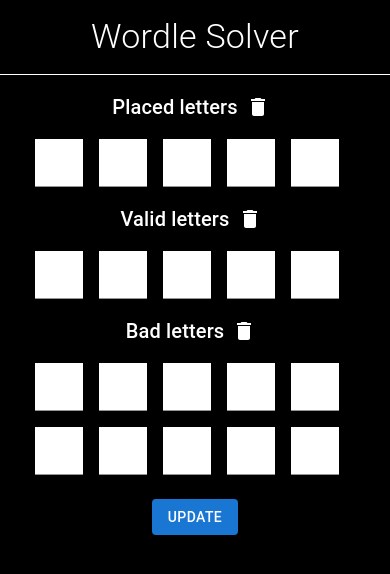
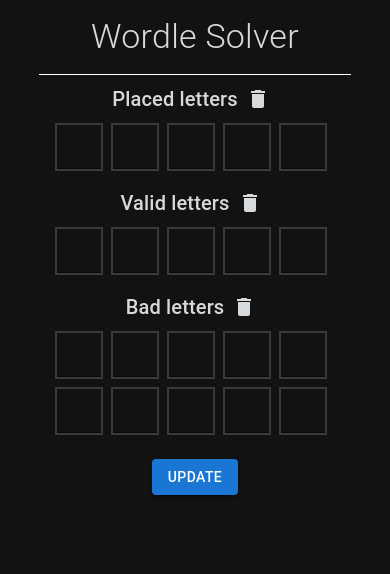
Before and after one commit to tinytinyeye/blog, a Next.js app: page /app/wordle-solver in a window 390 px wide. Shown: the top 574 px of the page. Built offline with nearby package versions, Linux system fonts and the light colour scheme.

Commit message:
chore: updated UI to make it more mobile-friendly

```diff
--- a/components/WordleSolver/LetterInput.tsx
+++ b/components/WordleSolver/LetterInput.tsx
@@ -23,8 +23,9 @@
                 sx={{
                     backgroundColor: value
                         ? variantToBackgroundColor[variant]
-                        : 'white',
-                    color: value ? 'white' : 'black',
+                        : '#121213',
+                    border: '2px solid #3a3a3c',
+                    color: value ? '#d7dadc' : '#3a3a3c',
                     width: '3rem',
                     height: '3rem',
                     p: 0,
--- a/components/WordleSolver/Letters.tsx
+++ b/components/WordleSolver/Letters.tsx
@@ -33,11 +33,11 @@
     );
 
     return (
-        <Box>
+        <Box sx={{ mb: 1 }}>
             <Box sx={{ display: 'flex', justifyContent: 'center' }}>
                 <Typography
                     variant="h6"
-                    sx={{ color: 'white', py: 2, textAlign: 'center' }}
+                    sx={{ color: '#d7dadc', py: 1, textAlign: 'center' }}
                 >
                     {title}
                 </Typography>
@@ -45,7 +45,7 @@
                     aria-label={`Clear ${title}`}
                     onClick={() => dispatch(clearLetters())}
                 >
-                    <Delete sx={{ fill: 'white' }} />
+                    <Delete sx={{ fill: '#d7dadc' }} />
                 </IconButton>
             </Box>
             {Array(letters.length / LETTERS_PER_ROW)
@@ -57,7 +57,7 @@
                             alignItems: 'center',
                             justifyContent: 'center',
                             flexWrap: 'wrap',
-                            mt: row > 0 ? 2 : 0,
+                            mt: row > 0 ? 1 : 0,
                         }}
                         key={`${variant}_letter_row_${row}P`}
                     >
@@ -71,7 +71,7 @@
                                         variant={variant}
                                         value={letters[i]}
                                         onChange={onChangeHandlers[i]}
-                                        sx={{ mr: 2 }}
+                                        sx={{ mr: 1 }}
                                         ref={(el) => (refs.current[i] = el)}
                                         key={`${variant}_letter_${i}`}
                                     />
--- a/components/WordleSolver/WordleSolver.tsx
+++ b/components/WordleSolver/WordleSolver.tsx
@@ -39,14 +39,13 @@
                 flexDirection: 'column',
                 width: '100vw',
                 height: '100vh',
-                backgroundColor: 'black',
-                overflowY: 'auto',
+                backgroundColor: '#121213'
             }}
         >
             <Box
                 sx={{
-                    minWidth: '32rem',
-                    maxWidth: '60vw',
+                    minWidth: '80vw',
+                    maxWidth: '80rem',
                     alignSelf: 'center',
                 }}
             >
@@ -54,7 +53,7 @@
                     variant="h4"
                     component="h1"
                     sx={{
-                        color: 'white',
+                        color: '#d7dadc',
                         py: 2,
                         fontWeight: '300',
                         textAlign: 'center',
@@ -70,7 +69,7 @@
                     <Button variant="contained" onClick={onUpdate} sx={{ alignSelf: 'center' }}>
                         Update
                     </Button>
-                    <Box component="ul" sx={{ alignSelf: 'center' }}>
+                    <Box component="ul" sx={{ alignSelf: 'center', height: '10vh', overflowY: 'scroll' }}>
                         {suggestions.map((suggestion) => (
                             <Box component="li" key={suggestion}>{suggestion}</Box>
                         ))}
--- a/styles/main.css
+++ b/styles/main.css
@@ -5,7 +5,7 @@
     height: 100%;
     margin: 0;
     padding: 0;
-    overflow-x: hidden;
+    overflow: hidden;
     font-family: "Roboto", -apple-system, BlinkMacSystemFont, "Segoe UI",
     Roboto, Oxygen, Ubuntu, Cantarell, "Open Sans", "Helvetica Neue",
     sans-serif;
```
